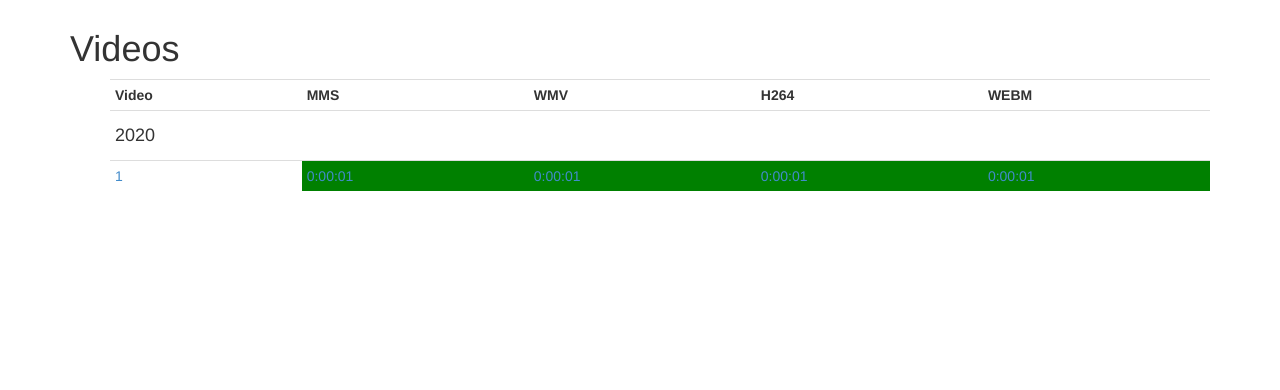
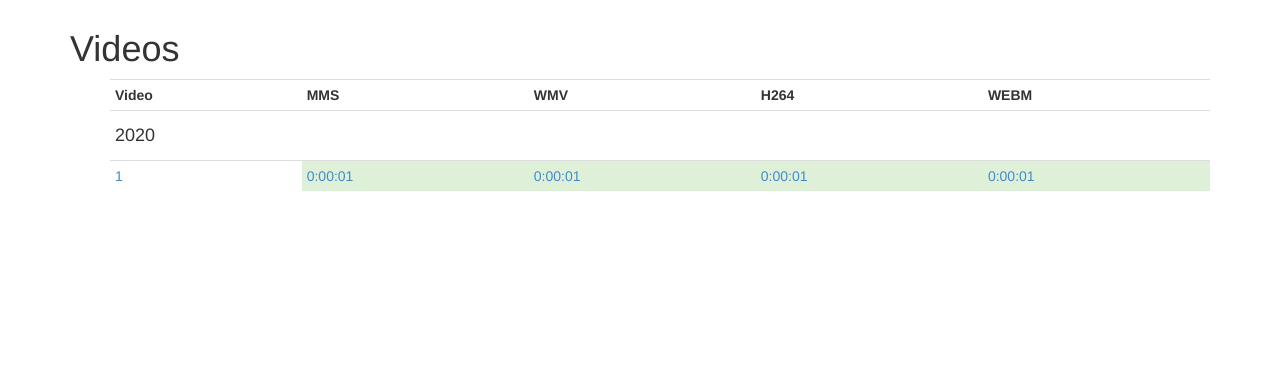
Before and after one commit to gdesmott/politube, a Django app: page /videos_tools/ in a window 1280 px wide. Shown: the part 51-441 px from the top of the page. Run offline with Django 3.2, Linux system fonts and the light colour scheme; tables that the repository leaves empty hold one stand-in row (values such as "Sample post"); some libraries are stand-ins or nearby versions.

Commit message:
politube.css: use bootstrap's cell classes

```diff
--- a/chambre/static/politube.css
+++ b/chambre/static/politube.css
@@ -2,14 +2,14 @@
   height: 90px;
 }
 
-.todo {
+.video-todo {
     background-color: orange;
 }
 
-.warning {
+.video-warning {
     background-color: red;
 }
 
-.ok {
+.video-ok {
     background-color: green;
 }
--- a/chambre/templates/videos_tools/listing.html
+++ b/chambre/templates/videos_tools/listing.html
@@ -14,39 +14,39 @@
 <tr>
   <td><a href="{% url 'pleniere' v.pleniere.id %}">{{ v.pleniere.video_id }}</a></td>
     {% if v.mms_len %}
-      <td class="ok"><a href="{{ v.pleniere.stream }}">{{ v.format_mms_len }}</a></td>
+      <td class="success"><a href="{{ v.pleniere.stream }}">{{ v.format_mms_len }}</a></td>
     {% else %}
-      <td class="todo"><a href="{{ v.pleniere.stream }}">TODO</a></td>
+      <td class="danger"><a href="{{ v.pleniere.stream }}">TODO</a></td>
     {% endif %}
 
     {% if v.wmv_len %}
       {% if v.wmv_is_ok %}
-        <td class="ok"><a href="{{ v.pleniere.getWmvStream }}">{{ v.format_wmv_len }}</a></td>
+        <td class="success"><a href="{{ v.pleniere.getWmvStream }}">{{ v.format_wmv_len }}</a></td>
       {% else %}
         <td class="warning"><a href="{{ v.pleniere.getWmvStream }}">{{ v.format_wmv_len }}</a></td>
       {% endif %}
     {% else %}
-      <td class="todo"><a href="{{ v.pleniere.getWmvStream }}">TODO</a></td>
+      <td class="danger"><a href="{{ v.pleniere.getWmvStream }}">TODO</a></td>
     {% endif %}
 
     {% if v.mp4_len %}
       {% if v.mp4_is_ok %}
-        <td class="ok"><a href="{{ v.pleniere.getMp4Stream }}">{{ v.format_mp4_len }}</a></td>
+        <td class="success"><a href="{{ v.pleniere.getMp4Stream }}">{{ v.format_mp4_len }}</a></td>
       {% else %}
         <td class="warning"><a href="{{ v.pleniere.getMp4Stream }}">{{ v.format_mp4_len }}</a></td>
       {% endif %}
     {% else %}
-      <td class="todo"><a href="{{ v.pleniere.getMp4Stream }}">TODO</a></td>
+      <td class="danger"><a href="{{ v.pleniere.getMp4Stream }}">TODO</a></td>
     {% endif %}
 
     {% if v.webm_len %}
       {% if v.webm_is_ok %}
-        <td class="ok"><a href="{{ v.pleniere.getWebmStream }}">{{ v.format_webm_len }}</a></td>
+        <td class="success"><a href="{{ v.pleniere.getWebmStream }}">{{ v.format_webm_len }}</a></td>
       {% else %}
         <td class="warning"><a href="{{ v.pleniere.getWebmStream }}">{{ v.format_webm_len }}</a></td>
       {% endif %}
     {% else %}
-      <td class="todo"><a href="{{ v.pleniere.getWebmStream }}">TODO</a></td>
+      <td class="danger"><a href="{{ v.pleniere.getWebmStream }}">TODO</a></td>
     {% endif %}
 </tr>
 {% endfor %}
```
